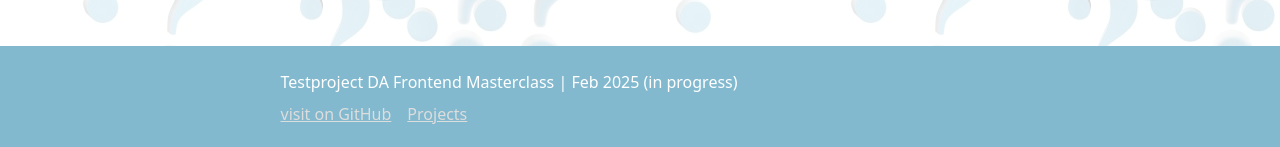
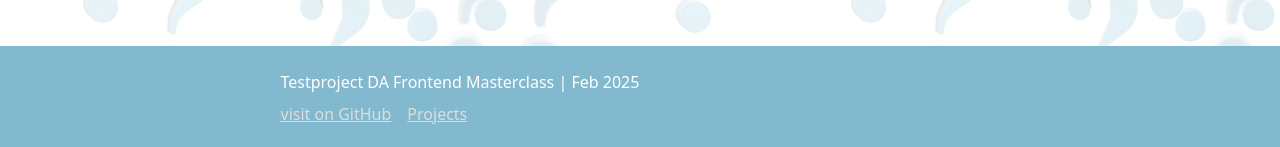
Before and after one commit to goninski/DA-FE07-quizapp, a website: page index.html in a window 1280 px wide. Shown: the part 650-797 px from the top of the page. Drawn offline with nearby package versions, Linux system fonts and the light colour scheme.

Commit message:
footer text

```diff
--- a/index.html
+++ b/index.html
@@ -55,7 +55,7 @@
 
     <footer class="section py-4">
         <div class="ct-container">
-            Testproject DA Frontend Masterclass&nbsp;| Feb 2025 (in progress)
+            Testproject DA Frontend Masterclass&nbsp;| Feb 2025
             <div class="footer-links d-flex flex-row gap-3 align-items-center mt-2">
                 <a href="https://github.com/goninski/DA-FE07-quizapp" target="_blank">visit on GitHub</a>
                 <a href="/">Projects</a>
```
